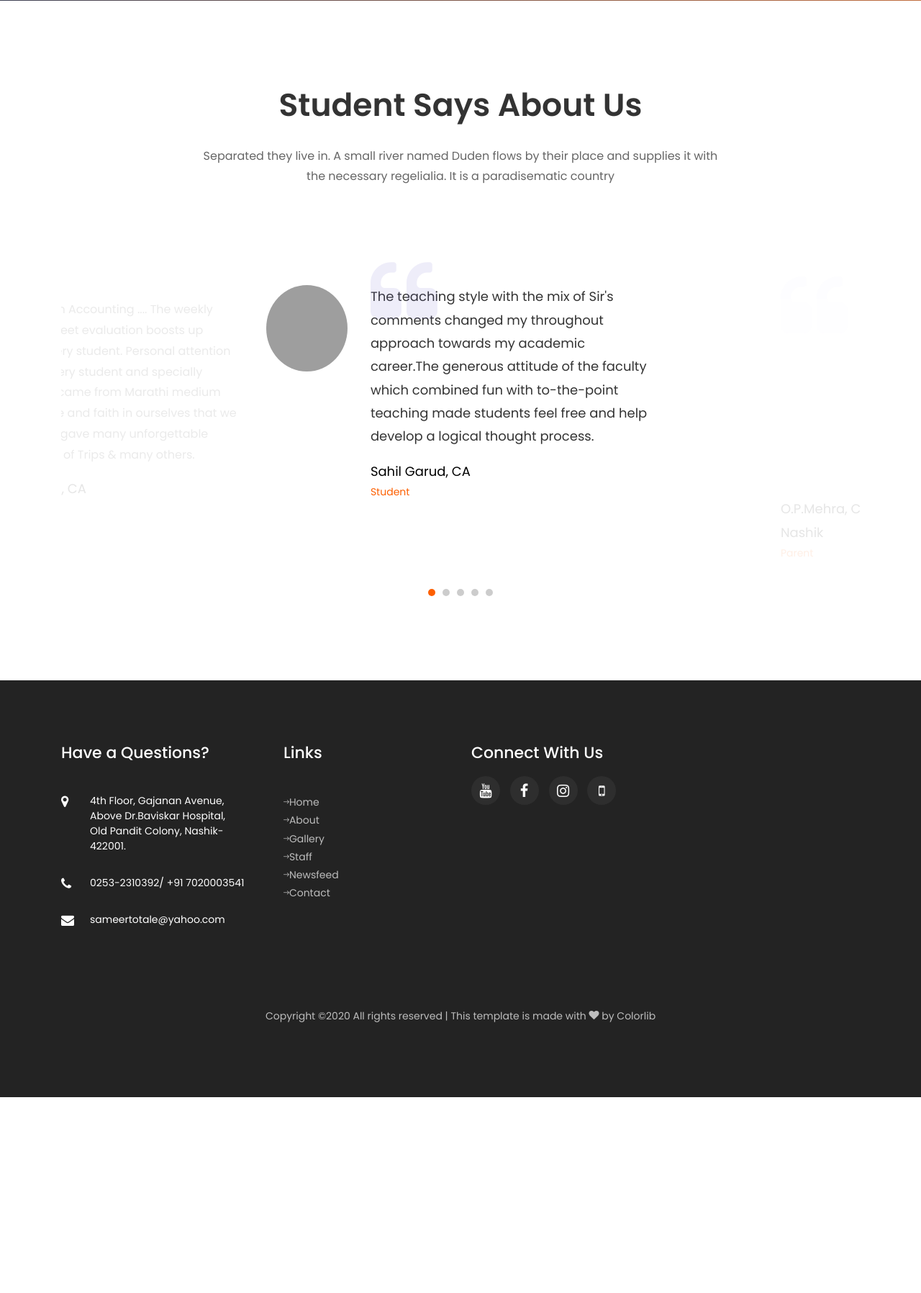
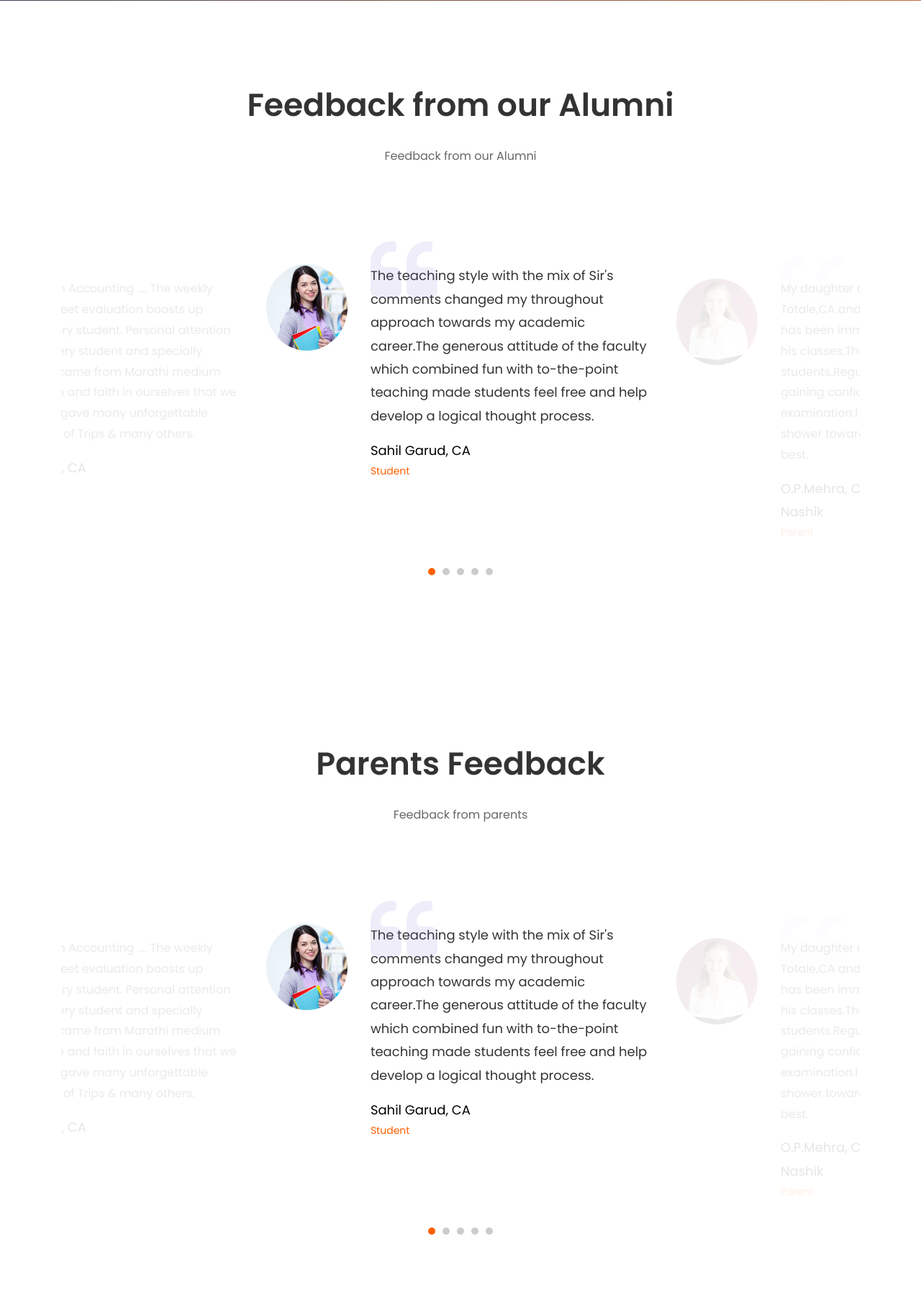
Before and after one commit to Unisight-Technologies/totale-commerece-website, a Django app: page /about/ in a window 1280 px wide. Shown: the part 1549-3345 px from the top of the page at 72% size. Before the commit the page ends 3073 px from the top, so only its background shows below. Run offline with Django 3.2, Linux system fonts and the light colour scheme; some libraries are stand-ins or nearby versions; some web fonts are replaced; grey boxes are pictures that could not be loaded.

Commit message:
Feedback added to the about us page.

```diff
--- a/totale/commerce_app/templates/about.html
+++ b/totale/commerce_app/templates/about.html
@@ -124,8 +124,8 @@
   <div class="container">
     <div class="row justify-content-center mb-5 pb-2">
       <div class="col-md-8 text-center heading-section ftco-animate">
-            <h2 class="mb-4">Student Says About Us</h2>
-            <p>Separated they live in. A small river named Duden flows by their place and supplies it with the necessary regelialia. It is a paradisematic country</p>
+        <h2 class="mb-4">Feedback from our Alumni</h2>
+        <p>Feedback from our Alumni</p>
       </div>
     </div>
     <div class="row ftco-animate justify-content-center">
@@ -133,7 +133,7 @@
         <div class="carousel-testimony owl-carousel">
           <div class="item">
             <div class="testimony-wrap d-flex">
-                  <div class="user-img mr-4" style="background-image: url('{% static 'images/img1.jpg' %}')">
+              <div class="user-img mr-4" style="background-image: url({% static 'images/teacher-1.jpg' %})">
               </div>
               <div class="text ml-2">
                 <span class="quote d-flex align-items-center justify-content-center">
@@ -147,7 +147,7 @@
           </div>
           <div class="item">
             <div class="testimony-wrap d-flex">
-                  <div class="user-img mr-4" style="background-image: url('{% static 'images/teacher-2.jpg' %}')">
+              <div class="user-img mr-4" style="background-image: url({% static 'images/teacher-2.jpg' %})">
               </div>
               <div class="text ml-2">
                 <span class="quote d-flex align-items-center justify-content-center">
@@ -161,7 +161,7 @@
           </div>
           <div class="item">
             <div class="testimony-wrap d-flex">
-                  <div class="user-img mr-4" style="background-image: url('{% static 'images/teacher-3.jpg' %}')">
+              <div class="user-img mr-4" style="background-image: url({% static 'images/teacher-3.jpg' %})">
               </div>
               <div class="text ml-2">
                 <span class="quote d-flex align-items-center justify-content-center">
@@ -175,7 +175,7 @@
           </div>
               <div class="item">
                 <div class="testimony-wrap d-flex">
-                  <div class="user-img mr-4" style="background-image: url('{% static 'images/teacher-4.jpg' %}')">
+                  <div class="user-img mr-4" style="background-image: url({% static 'images/teacher-4.jpg' %})">
                   </div>
                   <div class="text ml-2">
                     <span class="quote d-flex align-items-center justify-content-center">
@@ -189,7 +189,94 @@
               </div>
               <div class="item">
                 <div class="testimony-wrap d-flex">
-                  <div class="user-img mr-4" style="background-image: url('{% static 'images/teacher-1.jpg' %}')">
+                  <div class="user-img mr-4" style="background-image: url({% static 'images/teacher-1.jpg' %})">
+                  </div>
+                  <div class="text ml-2">
+                    <span class="quote d-flex align-items-center justify-content-center">
+                      <i class="icon-quote-left"></i>
+                    </span>
+                    <p>FTCA Excellence in Accounting ....
+                      The weekly tests, progress sheet evaluation boosts up confidence in every student. Personal attention given by Sir to every student and specially students like me came from Marathi medium brings confidence and faith in ourselves that we can also do it. Sir gave many unforgettable moments by way of Trips & many others.</p>
+                    <p class="name">Bhushan Kotkar, CA</p>
+                    <span class="position">Student</span>
+                  </div>
+                </div>
+              </div>
+            </div>
+          </div>
+        </div>
+      </div>
+    </section>
+<section class="ftco-section testimony-section">
+  <div class="container">
+    <div class="row justify-content-center mb-5 pb-2">
+      <div class="col-md-8 text-center heading-section ftco-animate">
+        <h2 class="mb-4">Parents Feedback</h2>
+        <p>Feedback from parents</p>
+      </div>
+    </div>
+    <div class="row ftco-animate justify-content-center">
+      <div class="col-md-12">
+        <div class="carousel-testimony owl-carousel">
+          <div class="item">
+            <div class="testimony-wrap d-flex">
+              <div class="user-img mr-4" style="background-image: url({% static 'images/teacher-1.jpg' %})">
+              </div>
+              <div class="text ml-2">
+                <span class="quote d-flex align-items-center justify-content-center">
+                  <i class="icon-quote-left"></i>
+                </span>
+                <p>The teaching style with the mix of Sir's comments changed my throughout approach towards my academic career.The generous attitude of the faculty which combined fun with to-the-point teaching made students feel free and help develop a logical thought process.</p>
+                <p class="name">Sahil Garud, CA</p>
+                <span class="position">Student</span>
+              </div>
+            </div>
+          </div>
+          <div class="item">
+            <div class="testimony-wrap d-flex">
+              <div class="user-img mr-4" style="background-image: url({% static 'images/teacher-2.jpg' %})">
+              </div>
+              <div class="text ml-2">
+                <span class="quote d-flex align-items-center justify-content-center">
+                  <i class="icon-quote-left"></i>
+                </span>
+                <p>My daughter attended classes of Shri Sameer Totale,CA and a devoted teacher.My daughter has been immensely benefitted after attending his classes.They developed clarity of concepts in students.Regular tests & practice helped her in gaining confidence while writing the examination.I appreciate the efforts & dedication shower towards helping the students to do their best.</p>
+                <p class="name">O.P.Mehra, Commisisioner of Income Tax, Nashik</p>
+                <span class="position">Parent</span>
+              </div>
+            </div>
+          </div>
+          <div class="item">
+            <div class="testimony-wrap d-flex">
+              <div class="user-img mr-4" style="background-image: url({% static 'images/teacher-3.jpg' %})">
+              </div>
+              <div class="text ml-2">
+                <span class="quote d-flex align-items-center justify-content-center">
+                  <i class="icon-quote-left"></i>
+                </span>
+                <p>I was lucky enough to start my life as a commerce student under Sameer Sir's supervision,where I was able to differentiate myself with the help of profound eagerness of Sir to make his students clear at their very basics. My jouney of becoming a prospect CA to a CA was eased due to the things that I additionally learnt during my 11th and 12th.</p>
+                <p class="name">Nikunj Rungta, CA</p>
+                <span class="position">Student</span>
+              </div>
+            </div>
+          </div>
+              <div class="item">
+                <div class="testimony-wrap d-flex">
+                  <div class="user-img mr-4" style="background-image: url({% static 'images/teacher-4.jpg' %})">
+                  </div>
+                  <div class="text ml-2">
+                    <span class="quote d-flex align-items-center justify-content-center">
+                      <i class="icon-quote-left"></i>
+                    </span>
+                    <p>Being a very good teacher calls for so many qualities such as total dedication, moral influence, empowering teaching style. Sameer stood A+++ in everything and this I have closely seen in case of both my daughters Prerna & Pradnya. I also got the awarness to be better for her due to Sameer's constant role as a teacher.God bless him!.</p>
+                    <p class="name">CA Hemant Daga, Ex Vice Chairman, Nashik Branch of WIRC</p>
+                    <span class="position">Parent</span>
+                  </div>
+                </div>
+              </div>
+              <div class="item">
+                <div class="testimony-wrap d-flex">
+                  <div class="user-img mr-4" style="background-image: url({% static 'images/teacher-1.jpg' %})">
                   </div>
                   <div class="text ml-2">
                     <span class="quote d-flex align-items-center justify-content-center">
```
Lines whose indentation alone changed are shown as unchanged.
